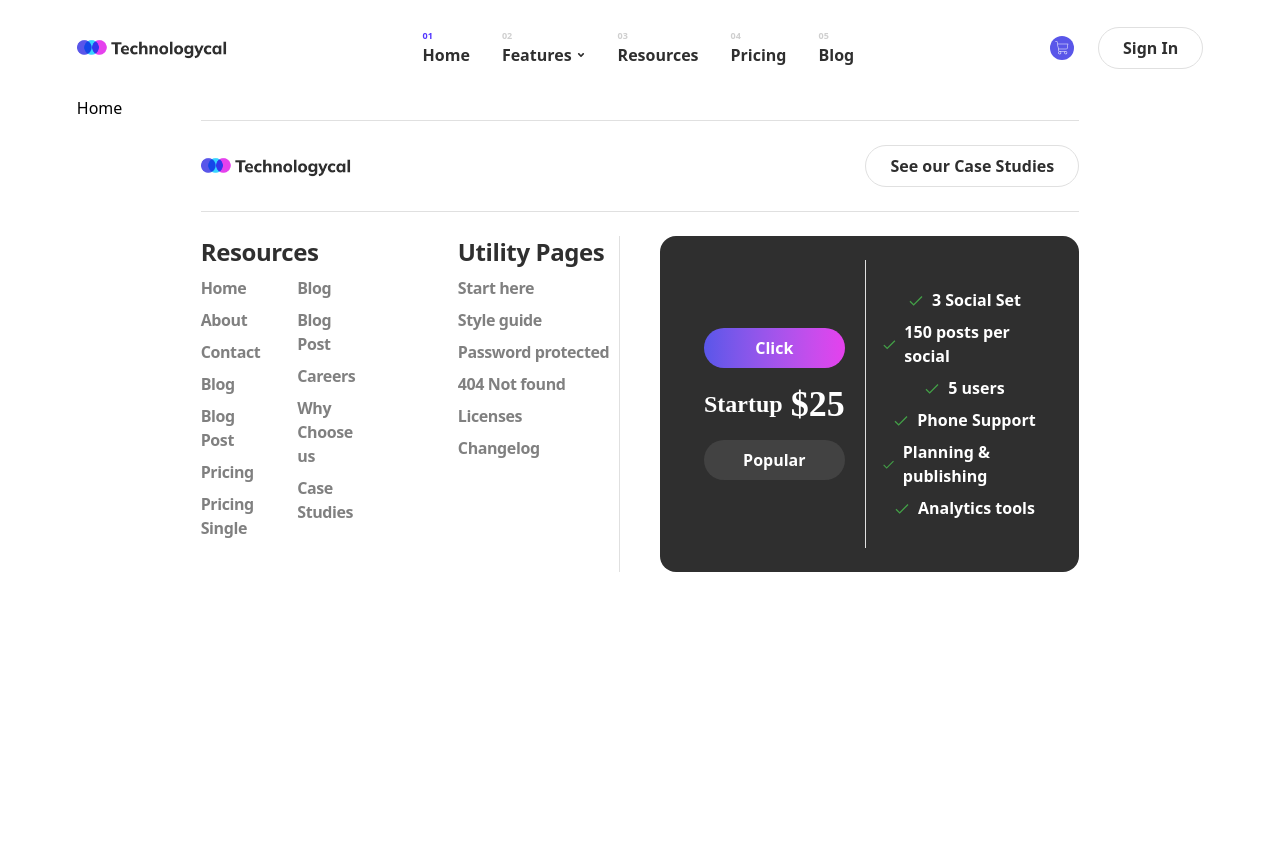
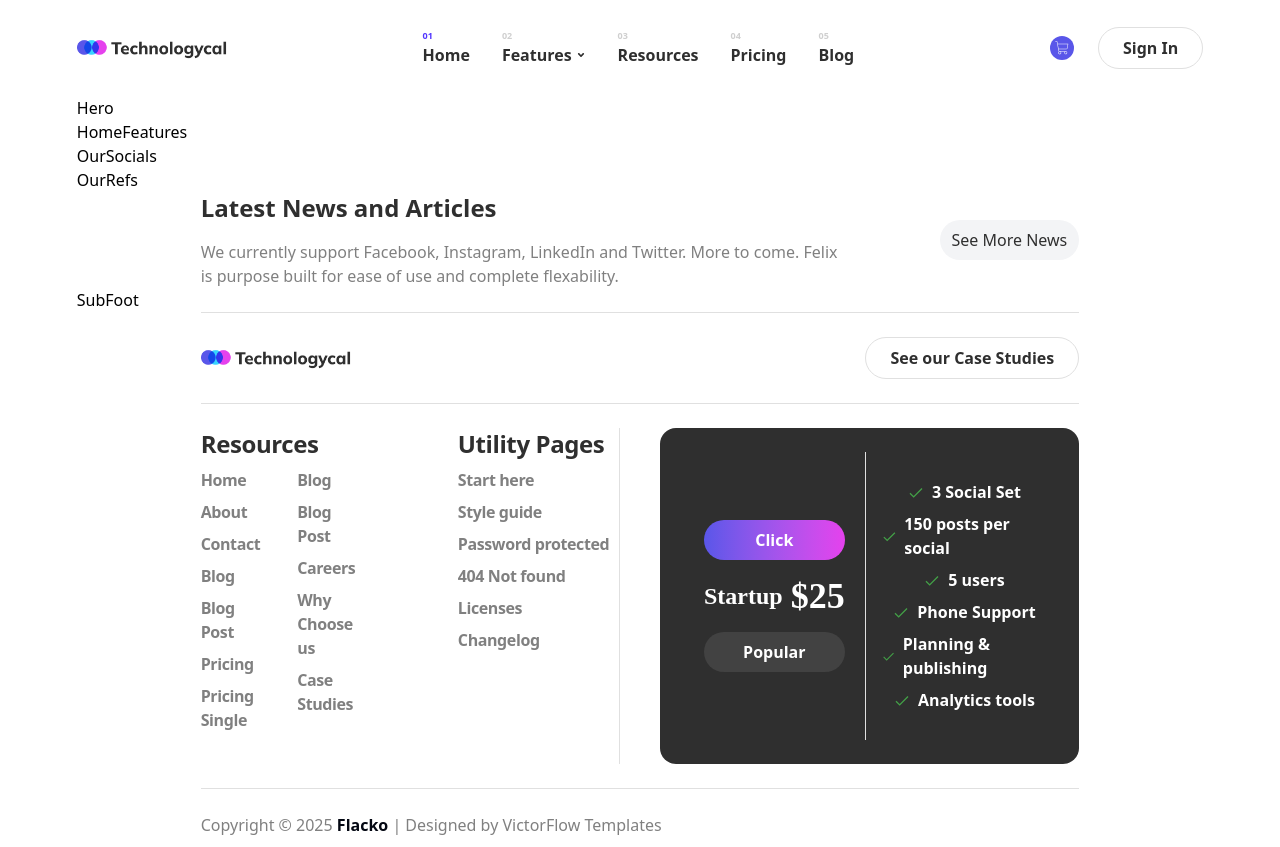
Before and after one commit to FlackoCodes/newTech, a React (Vite) app: page / in a window 1280 px wide. Before the commit the page ends 800 px from the top, so only its background shows below. Built offline with nearby package versions, Linux system fonts and the light colour scheme.

Commit message:
worked on news component

```diff
--- a/src/App.tsx
+++ b/src/App.tsx
@@ -1,7 +1,7 @@
 import { createBrowserRouter, createRoutesFromElements, Route, RouterProvider } from "react-router-dom";
 import MainLayout from "./Layout/MainLayout";
 import Features from "./pages/Features";
-import Home from "./pages/Home";
+import Home from "./pages/HomePage/Home";
 import Error_404 from "./pages/Error_404";
 import Resources from "./pages/Resources";
 import Blog from "./pages/Blog";
--- a/src/components/Footer.tsx
+++ b/src/components/Footer.tsx
@@ -5,16 +5,20 @@ import { FcCheckmark } from "react-icons/fc";
 
 
 export default function Footer() {
+
+    const date = new Date()
+    const year = date.getFullYear()
+
     return (
         <footer className="w-[78%] my-0 mx-auto">
             <div className="border-y border-[#E0E0E0] py-6">
-                <div className="flex justify-between items-center">
+                <div className="hidden md:flex justify-between items-center">
                     <img
                         className="w-[100px] md:w-[150px]"
                         src={logo}
                         alt="logo"
                     />
-                    <button className="py-[8px] px-[24px] border border-[#E0E0E0] rounded-[62px] cursor-pointer text-[#2F2F2F] font-bold">See our Case Studies</button>
+                    <button className="hidden md:block py-[8px] px-[24px] border border-[#E0E0E0] rounded-[62px] cursor-pointer text-[#2F2F2F] font-bold">See our Case Studies</button>
                 </div>
             </div>
             <div className="grid grid-cols-1 lg:grid-cols-2 gap-10 py-6">
@@ -76,6 +80,9 @@ export default function Footer() {
                     </div>
                 </div>
             </div>
+            <div className="md:border-t border-[#E0E0E0] pt-6 pb-2.5">
+                <p className="font-sans text-bold text-[#808080]">Copyright © {year}  <Link className="text-gray-950 font-bold" to={"https://github.com/FlackoCodes"}>Flacko</Link> | Designed by VictorFlow Templates</p>
+            </div>
         </footer>
     )
 }
--- a/src/pages/Home.tsx
+++ /dev/null
@@ -1,5 +0,0 @@
-export default function Home() {
-    return (
-        <div>Home</div>
-    )
-}
--- /dev/null
+++ b/src/pages/HomePage/Hero.tsx
@@ -0,0 +1,5 @@
+export default function Hero() {
+    return (
+        <div>Hero</div>
+    )
+}
--- /dev/null
+++ b/src/pages/HomePage/Home.tsx
@@ -0,0 +1,19 @@
+import Hero from "./Hero";
+import HomeFeatures from "./HomeFeatures";
+import News from "./News";
+import OurRefs from "./OurRefs";
+import OurSocials from "./OurSocials";
+import SubFoot from "./SubFoot";
+
+export default function Home() {
+    return (
+        <>
+            <Hero />
+            <HomeFeatures />
+            <OurSocials />
+            <OurRefs />
+            <News />
+            <SubFoot />
+        </>
+    )
+}
--- /dev/null
+++ b/src/pages/HomePage/HomeFeatures.tsx
@@ -0,0 +1,5 @@
+export default function HomeFeatures() {
+    return (
+        <div>HomeFeatures</div>
+    )
+}
--- /dev/null
+++ b/src/pages/HomePage/News.tsx
@@ -0,0 +1,15 @@
+export default function News() {
+    return (
+        <div className="w-[78%] my-0 mx-auto">
+            <div className="flex flex-col gap-4 md:flex-row items-center justify-between">
+                <div className="flex flex-col gap-2 md:gap-4">
+                    <h6 className="text-[#2F2F2F] font-sans text-2xl font-bold">
+                        Latest News and Articles
+                    </h6>
+                    <p className="font-sans text-bold text-[#808080] md:w-[300px] lg:w-[650px]">We currently support Facebook, Instagram, LinkedIn and Twitter. More to come. Felix is purpose built for ease of use and complete flexability.</p>
+                </div>
+                <button className="bg-gray-100 text-[#2F2F2F] px-3 py-2 rounded-full cursor-pointer font-normal my-4 md:my-0">See More News</button>
+            </div>
+        </div>
+    )
+}
--- /dev/null
+++ b/src/pages/HomePage/OurRefs.tsx
@@ -0,0 +1,5 @@
+export default function OurRefs() {
+    return (
+        <div>OurRefs</div>
+    )
+}
--- /dev/null
+++ b/src/pages/HomePage/OurSocials.tsx
@@ -0,0 +1,5 @@
+export default function OurSocials() {
+    return (
+        <div>OurSocials</div>
+    )
+}
--- /dev/null
+++ b/src/pages/HomePage/SubFoot.tsx
@@ -0,0 +1,5 @@
+export default function SubFoot() {
+    return (
+        <div>SubFoot</div>
+    )
+}
```
